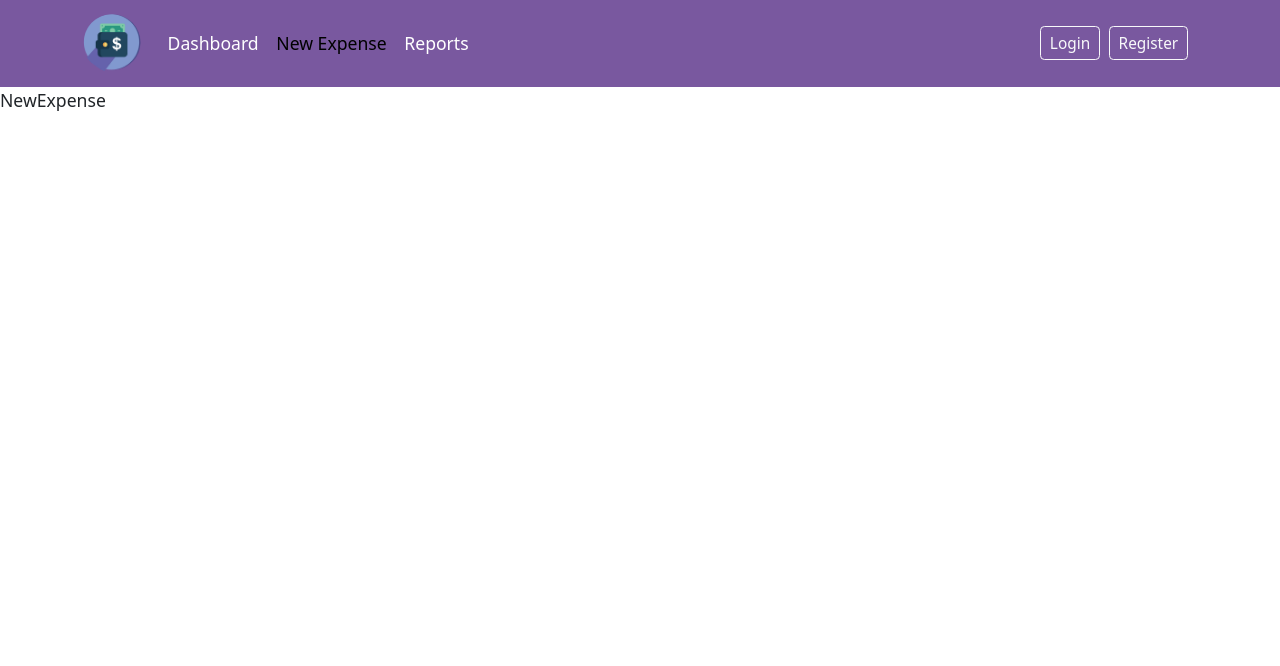
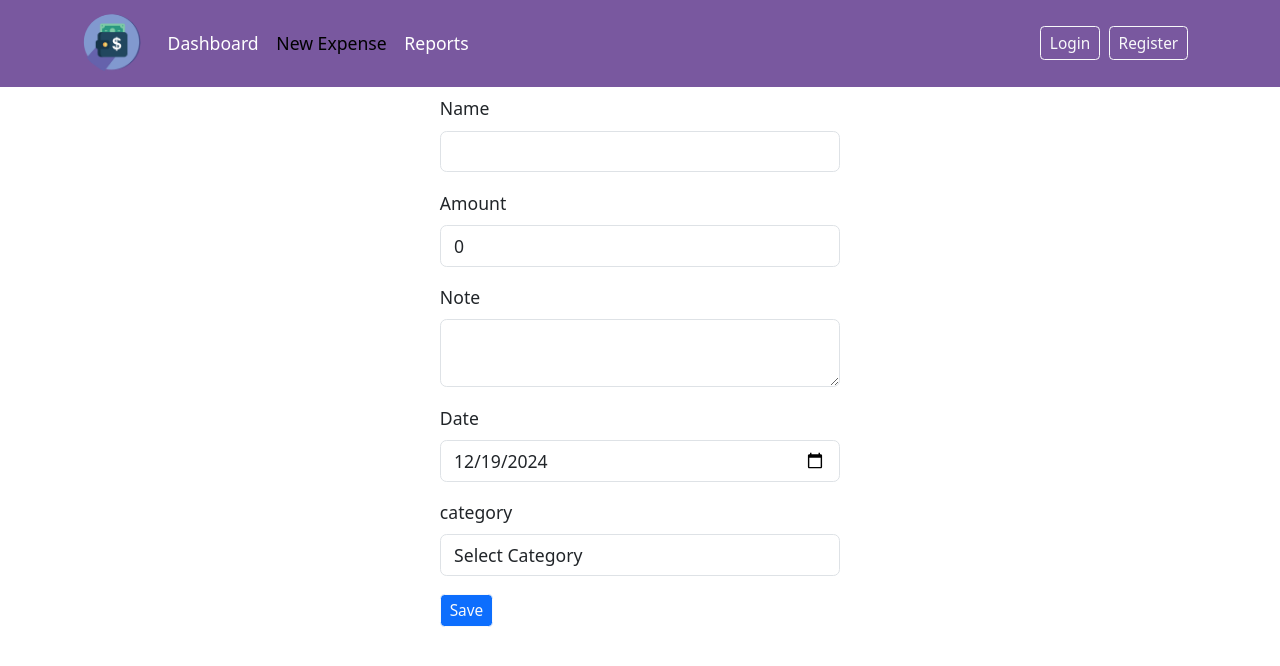
Before and after one commit to tilaksolunke/webapp, a React (Vite) app: page /new in a window 1280 px wide. Shown: the top 666 px of the page. Built offline with nearby package versions, Linux system fonts and the light colour scheme.

Commit message:
complete the save expense

```diff
--- a/package.json
+++ b/package.json
@@ -12,10 +12,12 @@
   "dependencies": {
     "axios": "^1.7.9",
     "bootstrap": "^5.3.3",
+    "formik": "^2.4.6",
     "react": "^18.3.1",
     "react-dom": "^18.3.1",
     "react-icons": "^5.4.0",
-    "react-router-dom": "^7.0.2"
+    "react-router-dom": "^7.0.2",
+    "yup": "^1.6.1"
   },
   "devDependencies": {
     "@eslint/js": "^9.15.0",
--- /dev/null
+++ b/src/components/Dropdown.tsx
@@ -0,0 +1,48 @@
+interface Props {
+  options: string[];
+  name: string;
+  id: string;
+  value: string;
+  onChange: (e: React.ChangeEvent<HTMLSelectElement>) => void;
+  onBlur: (e: React.ChangeEvent<HTMLSelectElement>) => void;
+  label: string;
+  error?: string;
+  touched?: boolean;
+}
+
+const Dropdown = ({
+  options,
+  name,
+  id,
+  value,
+  onChange,
+  onBlur,
+  label,
+  error,
+  touched,
+}: Props) => {
+  return (
+    <div className="mb-3">
+      <label htmlFor={id} className="form-label">
+        {label}
+      </label>
+      <select
+        name={name}
+        id={id}
+        className="form-control"
+        onChange={onChange}
+        onBlur={onBlur}
+      >
+        <option value={value} label="Select Category" />
+        {options.map((option) => (
+          <option key={option} value={option} label={option} />
+        ))}
+      </select>
+      {touched && error ? (
+        <div className="text-danger fst-italic">{error}</div>
+      ) : null}
+    </div>
+  );
+};
+
+export default Dropdown;
--- a/src/pages/expense/NewExpense.tsx
+++ b/src/pages/expense/NewExpense.tsx
@@ -1,7 +1,129 @@
+import { useFormik } from "formik";
+import { Expense } from "../../model/Expense";
+import expenseValidationSchema from "../../validation/expenseValidationSchema";
+import Dropdown from "../../components/Dropdown";
+import { expenseCategories } from "../../utils/AppConstants";
+import { saveOrUpdateExpense } from "../../services/expense-service";
+import { useState } from "react";
+import { useNavigate } from "react-router-dom";
+
 const NewExpense = () => {
+  const navigate = useNavigate();
+  const [error, setError] = useState<string>("");
+  const formik = useFormik({
+    initialValues: {
+      name: "",
+      amount: 0,
+      note: "",
+      category: "",
+      date: new Date().toISOString().split("T")[0],
+    },
+    onSubmit: (values: Expense) => {
+      saveOrUpdateExpense(values)
+        .then((response) => {
+          if (response && response.status === 201) {
+            navigate("/");
+          }
+        })
+        .catch((error) => {
+          console.log(error);
+          setError(error.message);
+        });
+    },
+    validationSchema: expenseValidationSchema,
+  });
   return (
-    <div>NewExpense</div>
-  )
-}
+    <div className="d-flex justify-content-center align-items-center mt-2">
+      <div className="container col-md-4 col-sm-8 col-xs-12">
+      {error && <p className="text-danger fst-italic">{error}</p>}
+        <form onSubmit={formik.handleSubmit}>
+          <div className="mb-3">
+            <label htmlFor="name" className="form-label">
+              Name
+            </label>
+            <input
+              type="text"
+              id="name"
+              name="name"
+              className="form-control"
+              value={formik.values.name}
+              onChange={formik.handleChange}
+              onBlur={formik.handleBlur}
+            />
+            {formik.touched.name && formik.errors.name ? (
+              <div className="text-danger fst-italic">{formik.errors.name}</div>
+            ) : null}
+          </div>
+          <div className="mb-3">
+            <label htmlFor="amount" className="form-label">
+              Amount
+            </label>
+            <input
+              type="number"
+              id="amount"
+              name="amount"
+              className="form-control"
+              value={formik.values.amount}
+              onChange={formik.handleChange}
+              onBlur={formik.handleBlur}
+            />
+            {formik.touched.amount && formik.errors.amount ? (
+              <div className="text-danger fst-italic">
+                {formik.errors.amount}
+              </div>
+            ) : null}
+          </div>
+          <div className="mb-3">
+            <label htmlFor="note" className="form-label">
+              Note
+            </label>
+            <textarea
+              id="note"
+              name="note"
+              className="form-control"
+              value={formik.values.note}
+              onChange={formik.handleChange}
+            ></textarea>
+          </div>
+          <div className="mb-3">
+            <label htmlFor="date" className="form-label">
+              Date
+            </label>
+            <input
+              type="date"
+              id="date"
+              name="date"
+              className="form-control"
+              value={formik.values.date}
+              onChange={formik.handleChange}
+              onBlur={formik.handleBlur}
+            />
+            {formik.touched.date && formik.errors.date ? (
+              <div className="text-danger fst-italic">{formik.errors.date}</div>
+            ) : null}
+          </div>
 
-export default NewExpense
+          <Dropdown
+            options={expenseCategories}
+            id="category"
+            name="category"
+            label="category"
+            value={formik.values.category}
+            onChange={formik.handleChange}
+            onBlur={formik.handleBlur}
+            error={formik.errors.category}
+            touched={formik.touched.category}
+          />
+          <button
+            className="btn btn-sm btn-primary btn-outline-light"
+            type="submit"
+          >
+            Save
+          </button>
+        </form>
+      </div>
+    </div>
+  );
+};
+
+export default NewExpense;
--- a/src/services/expense-service.ts
+++ b/src/services/expense-service.ts
@@ -12,3 +12,7 @@ export const getExpenseByExpenseId = (expenseId: string) => {
 export const deleteExpensebyExpenseId = (expenseId: string) => {
   return apiClient.delete<void>(`/expenses/${expenseId}`);
 };
+
+export const saveOrUpdateExpense = (expense: Expense) => {
+  return apiClient.post<Expense>(`/expenses`, expense);
+};
--- /dev/null
+++ b/src/utils/AppConstants.ts
@@ -0,0 +1,7 @@
+export const expenseCategories = [
+  "Shopping",
+  "Food",
+  "Transportation",
+  "Utilities",
+  "Others",
+];
--- /dev/null
+++ b/src/validation/expenseValidationSchema.ts
@@ -0,0 +1,14 @@
+import * as Yup from "yup";
+
+const expenseValidationSchema = Yup.object({
+  name: Yup.string()
+    .required("Expense name is required")
+    .min(3, "Expense name must be at least 3 characters"),
+  amount: Yup.number()
+    .required("Expense amount is required")
+    .positive("Expense amount must be a positive number"),
+  date: Yup.date().required("Expense date is required"),
+  category: Yup.string().required("Expense category is required"),
+});
+
+export default expenseValidationSchema;
```
Also changed, not shown: 1 other file (tests, documents, lock files or other folders).
